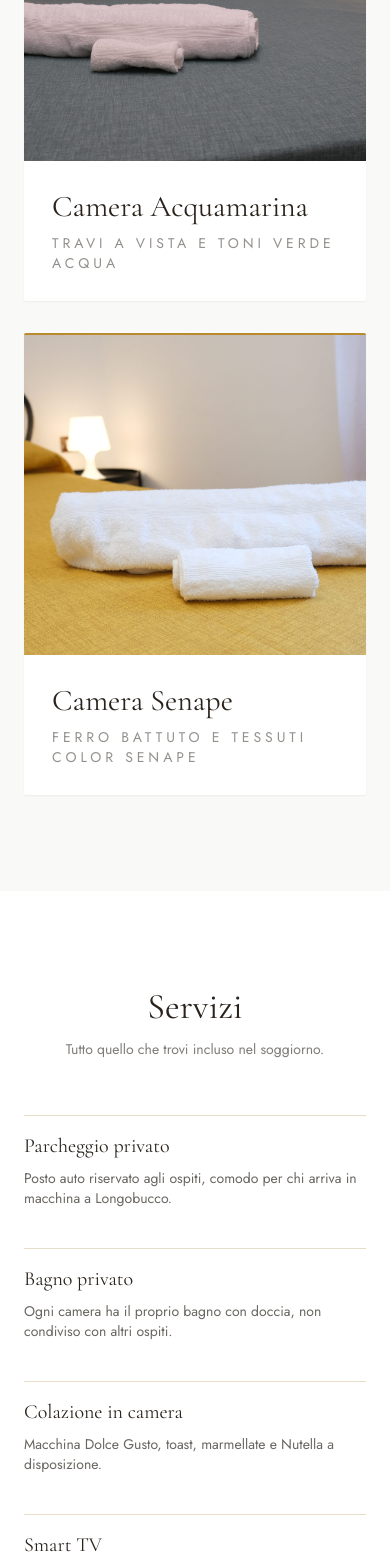
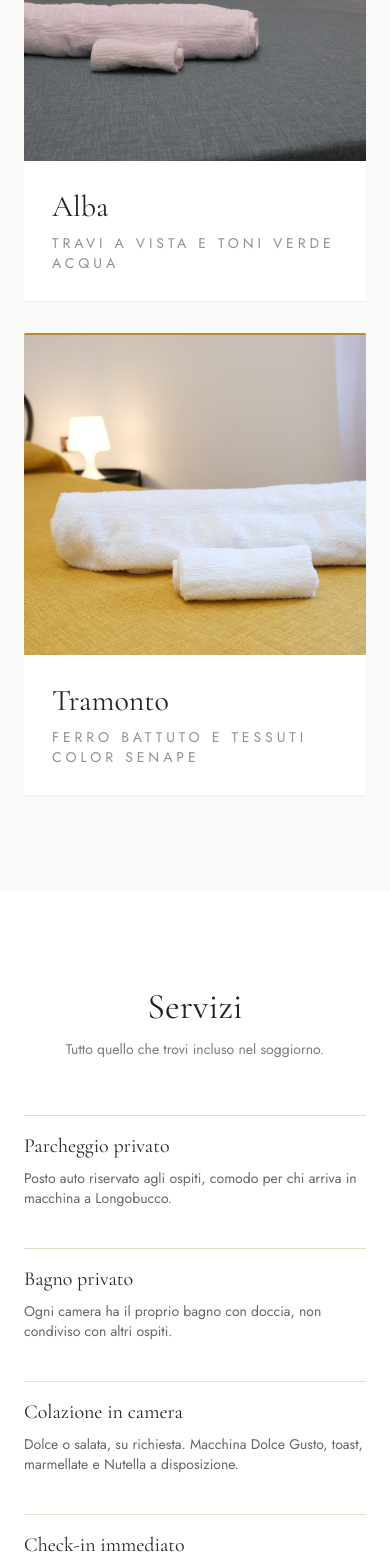
Before and after one commit to rossanorooms-prog/risvegliarsi, a Next.js app: page / in a window 390 px wide. Shown: the part 1797-3365 px from the top of the page. Built offline with nearby package versions, Linux system fonts and the light colour scheme.

Commit message:
Fix menu mobile (link non visibili), camere rinominate Alba/Tramonto, colazione dolce o salato, indirizzo completo e sezione posizione

```diff
--- a/app/contatti/page.tsx
+++ b/app/contatti/page.tsx
@@ -5,7 +5,7 @@ import type { Metadata } from "next";
 export const metadata: Metadata = { title: "Contatti — Risvegliarsi" };
 
 export default function ContattiPage() {
-  const mapsQuery = encodeURIComponent(`${site.comune}, ${site.provincia}, Italia`);
+  const mapsQuery = encodeURIComponent(site.indirizzo);
 
   return (
     <div className="mx-auto max-w-3xl px-6 py-16 text-center">
@@ -19,6 +19,16 @@ export default function ContattiPage() {
         <WhatsAppButton fixed={false} />
       </div>
 
+      <div className="mx-auto mt-16 h-px w-14 bg-oro/50" />
+
+      <h2 className="mt-10 font-display text-3xl text-inchiostro">La posizione</h2>
+      <p className="mx-auto mt-4 max-w-md font-body text-inchiostro/70">
+        Siamo lungo la strada che porta al centro del paese, a soli 50 metri
+        dalla piazza: notti tranquille e allo stesso tempo tutto a due passi.
+        Facile da trovare — tra i B&amp;B più moderni del paese. Basta arrivare,
+        poggiare le valigie: il check-in è immediato.
+      </p>
+
       <div className="mt-14 overflow-hidden rounded-2xl border border-inchiostro/10">
         <iframe
           title="Mappa"
@@ -29,7 +39,7 @@ export default function ContattiPage() {
       </div>
 
       <p className="mt-6 font-body text-sm text-inchiostro/60">
-        {site.comune} ({site.provincia})
+        {site.indirizzo}
       </p>
     </div>
   );
--- a/components/Footer.tsx
+++ b/components/Footer.tsx
@@ -15,7 +15,7 @@ export default function Footer() {
         <div className="mt-8 grid gap-8 font-body text-sm text-crema/70 sm:grid-cols-3">
           <div>
             <p className="text-crema/40">Dove siamo</p>
-            <p className="mt-1">{site.comune} ({site.provincia})</p>
+            <p className="mt-1">{site.indirizzo}</p>
           </div>
           <div>
             <p className="text-crema/40">Contatti</p>
--- a/components/Header.tsx
+++ b/components/Header.tsx
@@ -25,6 +25,7 @@ export default function Header() {
         </Link>
 
         <div className="flex items-center gap-6">
+          {/* Nav orizzontale: visibile solo da tablet in su */}
           <nav className="hidden gap-7 font-body text-sm uppercase tracking-widest2 text-inchiostro/80 md:flex">
             {links.map((l) => (
               <Link key={l.href} href={l.href} className="transition-colors hover:text-rosso">
@@ -33,6 +34,8 @@ export default function Header() {
             ))}
           </nav>
 
+          {/* Su desktop: apre solo l'accesso amministratore.
+              Su mobile: è l'unico modo di navigare, quindi contiene tutto. */}
           <button
             onClick={() => setAperto((v) => !v)}
             aria-label={aperto ? "Chiudi menu" : "Apri menu"}
@@ -49,6 +52,17 @@ export default function Header() {
       {aperto && (
         <div className="border-t border-oro/20 bg-crema">
           <nav className="mx-auto flex max-w-6xl flex-col px-5 py-4 md:px-8">
+            {/* Su mobile mostriamo anche i link principali, dato che la nav orizzontale è nascosta */}
+            {links.map((l) => (
+              <Link
+                key={l.href}
+                href={l.href}
+                onClick={() => setAperto(false)}
+                className="border-b border-inchiostro/5 py-3 font-body text-sm uppercase tracking-widest2 text-inchiostro/80 transition-colors md:hidden hover:text-rosso"
+              >
+                {l.label}
+              </Link>
+            ))}
             <Link
               href="/admin"
               onClick={() => setAperto(false)}
--- a/data/config.ts
+++ b/data/config.ts
@@ -11,6 +11,7 @@ export const site = {
   whatsappMessaggioDefault:
     "Ciao! Vorrei avere informazioni sulla disponibilità a Risvegliarsi.",
   email: "info@risvegliarsi.it", // aggiorna con l'indirizzo reale
+  indirizzo: "Via Mazzini 43, Longobucco (CS)",
 };
 
 export type Foto = { src: string; alt: string };
@@ -29,7 +30,7 @@ export type Camera = {
 export const camere: Camera[] = [
   {
     slug: "verde",
-    nome: "Camera Acquamarina",
+    nome: "Alba",
     sottotitolo: "Travi a vista e toni verde acqua",
     accento: "petrolio",
     descrizione:
@@ -41,7 +42,7 @@ export const camere: Camera[] = [
       "Aria condizionata",
       "Asciugacapelli",
     ],
-    copertina: { src: "/images/camera-verde/letto-2.jpg", alt: "Letto della Camera Acquamarina con biancheria verde e asciugamani preparati" },
+    copertina: { src: "/images/camera-verde/letto-2.jpg", alt: "Letto della camera Alba con biancheria verde e asciugamani preparati" },
     galleria: [
       { src: "/images/camera-verde/letto-2.jpg", alt: "Letto con biancheria verde petrolio e asciugamani preparati" },
       { src: "/images/camera-verde/camera-vista.jpg", alt: "Vista della camera con travi in legno" },
@@ -58,7 +59,7 @@ export const camere: Camera[] = [
   },
   {
     slug: "senape",
-    nome: "Camera Senape",
+    nome: "Tramonto",
     sottotitolo: "Ferro battuto e tessuti color senape",
     accento: "senape",
     descrizione:
@@ -70,10 +71,10 @@ export const camere: Camera[] = [
       "Aria condizionata",
       "Scrivania",
     ],
-    copertina: { src: "/images/camera-senape/letto-1.jpg", alt: "Letto della Camera Senape con testiera in ferro battuto" },
+    copertina: { src: "/images/camera-senape/letto-1.jpg", alt: "Letto della camera Tramonto con testiera in ferro battuto" },
     galleria: [
       { src: "/images/camera-senape/letto-1.jpg", alt: "Letto con testiera in ferro battuto e biancheria color senape" },
-      { src: "/images/camera-senape/camera-vista.jpg", alt: "Vista della Camera Senape con TV e scrivania" },
+      { src: "/images/camera-senape/camera-vista.jpg", alt: "Vista della camera Tramonto con TV e scrivania" },
       { src: "/images/camera-senape/letto-2.jpg", alt: "Dettaglio biancheria color senape" },
       { src: "/images/camera-senape/frigobar.jpg", alt: "Frigobar rifornito in camera" },
       { src: "/images/camera-senape/bagno-doccia.jpg", alt: "Doccia del bagno privato" },
@@ -84,7 +85,8 @@ export const camere: Camera[] = [
 export const servizi = [
   { titolo: "Parcheggio privato", testo: "Posto auto riservato agli ospiti, comodo per chi arriva in macchina a Longobucco." },
   { titolo: "Bagno privato", testo: "Ogni camera ha il proprio bagno con doccia, non condiviso con altri ospiti." },
-  { titolo: "Colazione in camera", testo: "Macchina Dolce Gusto, toast, marmellate e Nutella a disposizione." },
+  { titolo: "Colazione in camera", testo: "Dolce o salata, su richiesta. Macchina Dolce Gusto, toast, marmellate e Nutella a disposizione." },
+  { titolo: "Check-in immediato", testo: "Basta poggiare le valigie: check-in rapido, senza attese." },
   { titolo: "Smart TV", testo: "Netflix, Prime Video, Disney+ e canali in streaming." },
   { titolo: "Aria condizionata", testo: "Climatizzatore con telecomando dedicato in ogni camera." },
   { titolo: "Wi-Fi", testo: "Connessione internet disponibile in tutta la struttura." },
```
